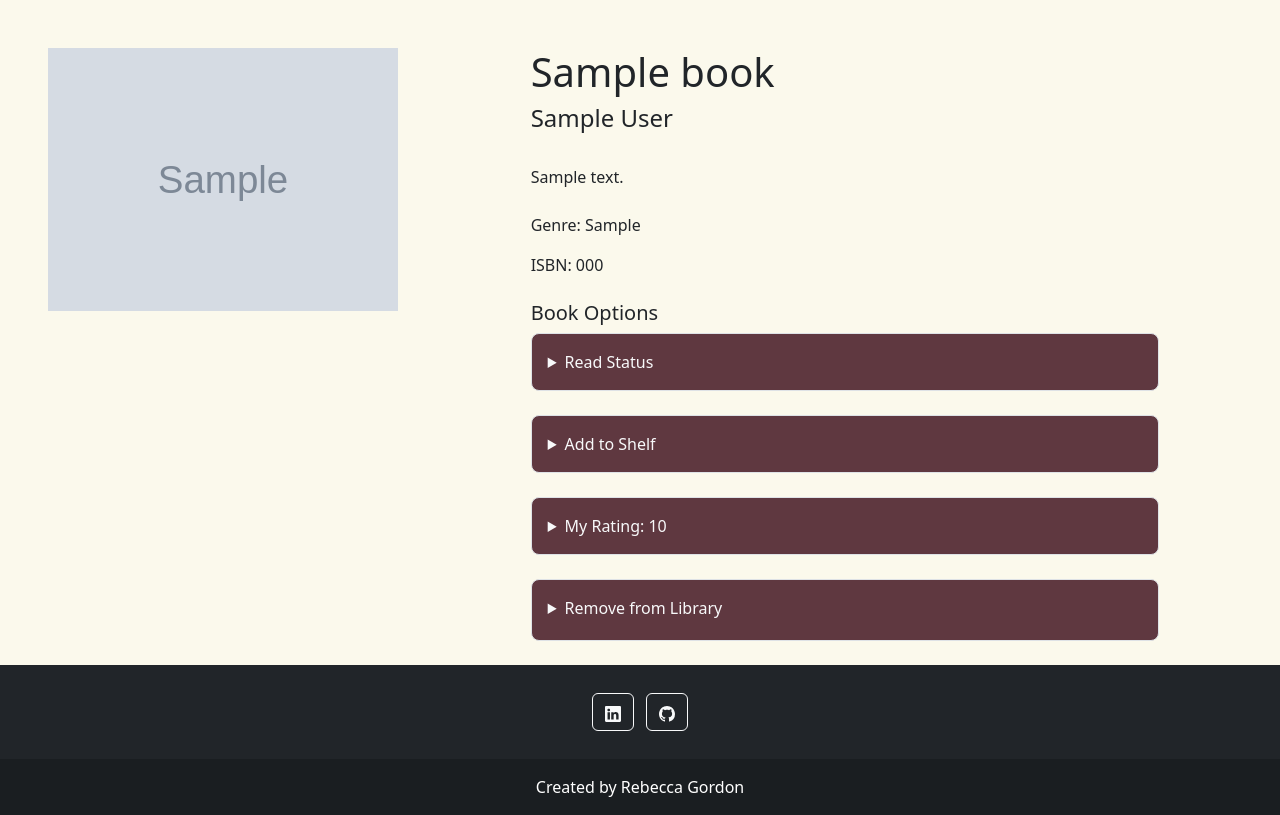
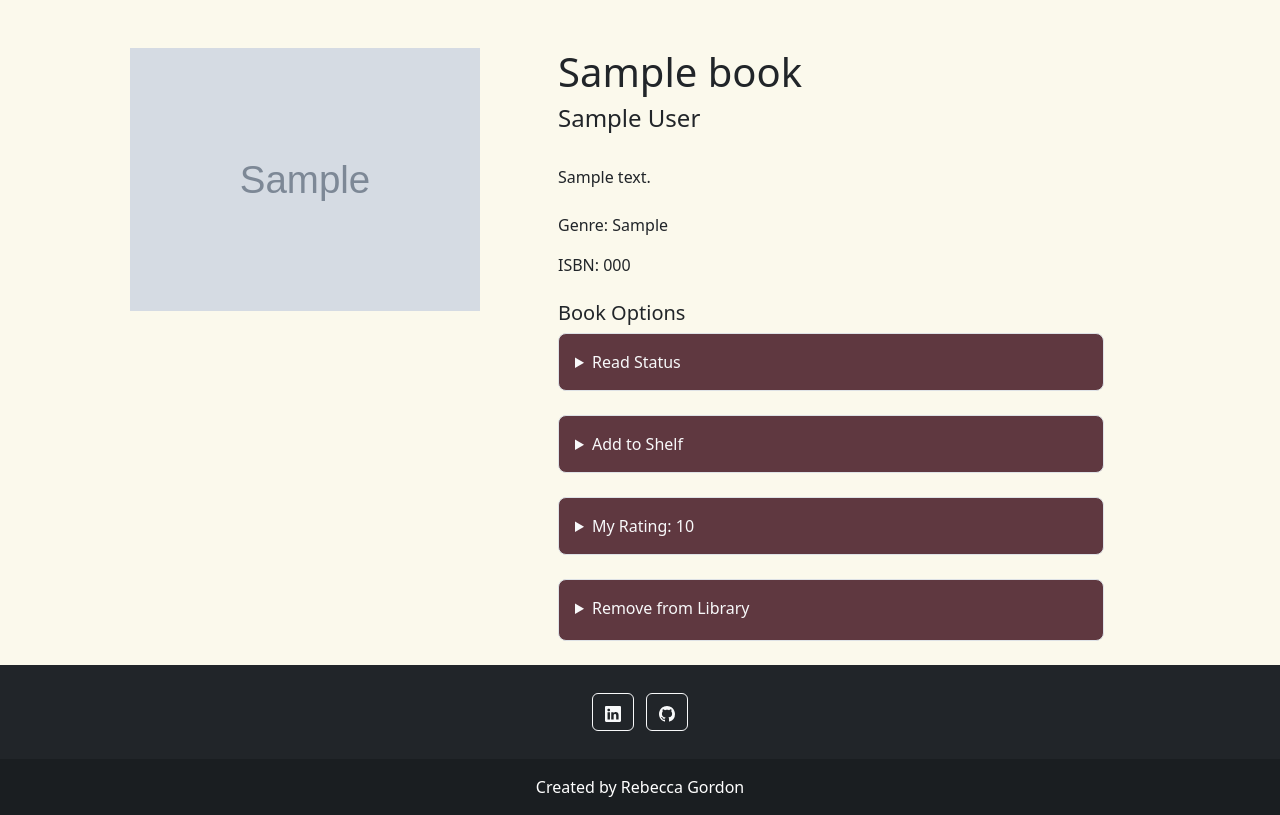
Before and after one commit to becgordon/bookshelf-tracker, a Flask app: a page that uses templates/user_book_profile.html in a window 1280 px wide. Shown: the part 56-871 px from the top of the page. Run offline with Flask 2, Linux system fonts and the light colour scheme; the visitor is signed in with stand-in values (Sample User, id 1); tables that the repository leaves empty hold one stand-in row (values such as "Sample post"); grey boxes marked "Sample" are stand-in pictures.

Commit message:
fixed book profile spacing

```diff
--- a/templates/book_profile.html
+++ b/templates/book_profile.html
@@ -4,13 +4,13 @@
 
 {% block body %}
 
-<main>
+<main class="container">
   <br>
   <div class="row align-items-md-stretch gy-4">
-    <div class="col-4 m-5">
+    <div class="col-md-12 col-lg-4 m-5">
       <img src="{{ image }}" width="350px">
     </div>
-    <div class="col-6 mt-5">
+    <div class="col-md-12 col-lg-6 mt-5">
         <span>
           <h1>{{ title }}</h1>
         </span>
--- a/templates/user_book_profile.html
+++ b/templates/user_book_profile.html
@@ -4,14 +4,14 @@
 
 {% block body %}
 
-<main>
+<main class="container">
   <div id="book-change-text"></div>
   <br>
   <div class="row align-items-md-stretch gy-4">
-    <div class="col-4 m-5">
+    <div class="col-md-12 col-lg-4 m-5">
       <img src="{{ book.image }}" width="350px">
     </div>
-    <div class="col-6 mt-5">
+    <div class="col-md-12 col-lg-6 mt-5">
         <span>
           <h1>{{ book.title }}</h1>
         </span>
```
